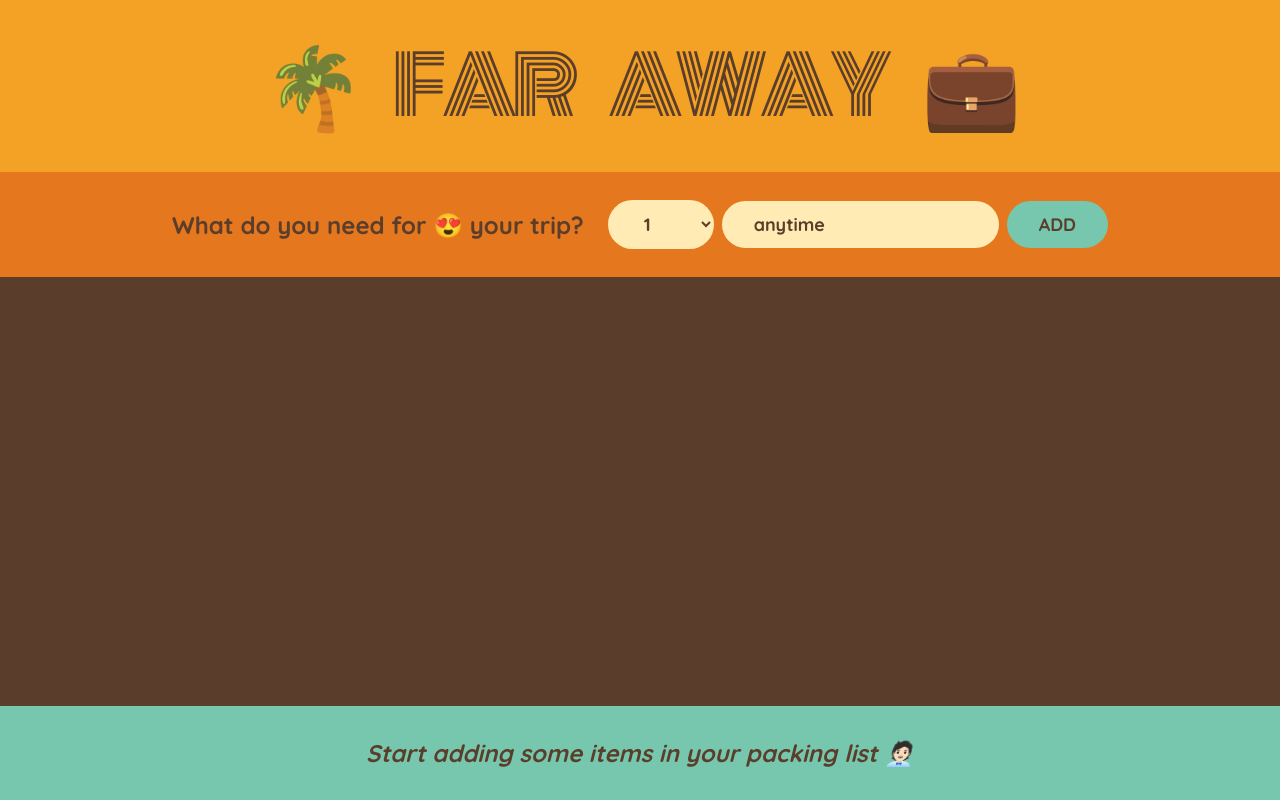
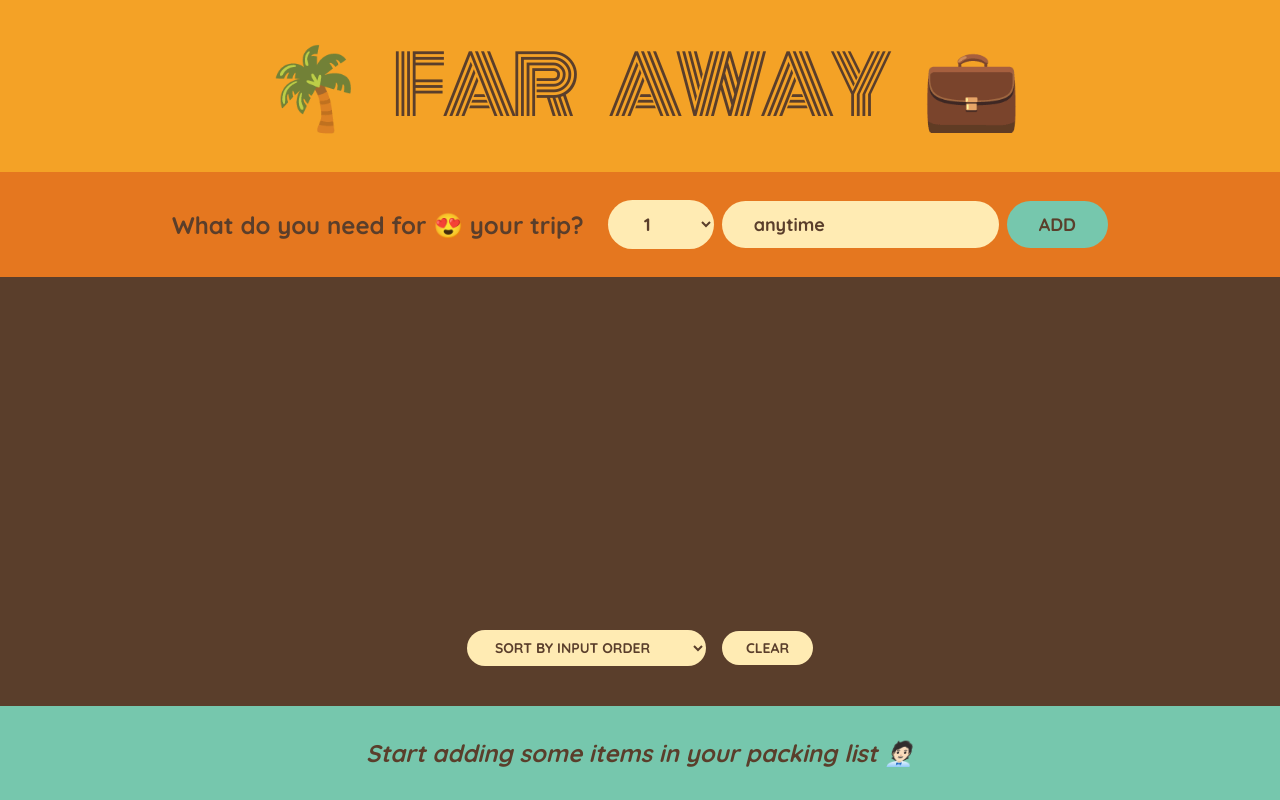
Before and after one commit to Arjunliljo/travel-list, a React (Create React App) app: page / in a window 1280 px wide. Built offline with nearby package versions, Linux system fonts and the light colour scheme.

Commit message:
made packing list button functionol

```diff
--- a/src/App.js
+++ b/src/App.js
@@ -17,6 +17,13 @@ export default function App() {
       )
     );
   };
+  const handleReset = () => {
+    const confirm = window.confirm(
+      "Are you sure you want to delete all items?"
+    );
+
+    if (confirm) setItems([]);
+  };
 
   return (
     <div className="app">
@@ -26,6 +33,7 @@ export default function App() {
         items={items}
         onDeleteItems={handleDeleteItems}
         onToggle={handlePacked}
+        onReset={handleReset}
       />
       <Stats items={items} />
     </div>
@@ -83,36 +91,58 @@ function Form({ onAddItems }) {
   );
 }
 
-function PackingList({ items, onDeleteItems, onToggle }) {
+function PackingList({ items, onDeleteItems, onToggle, onReset }) {
+  const [input, setInput] = useState("input");
+
+  let filterdItems;
+
+  if (input === "input") filterdItems = items.slice();
+  else if (input === "description")
+    filterdItems = items
+      .slice()
+      .sort((a, b) => a.description.localeCompare(b.description));
+  else
+    filterdItems = items
+      .slice()
+      .sort((a, b) => Number(a.packed) - Number(b.packed));
+
   return (
     <div className="list">
       <ul>
-        {items.map((item) => (
+        {filterdItems.map((item) => (
           <Item
-            item={item}
+            items={item}
             onDeleteItems={onDeleteItems}
             key={item.id}
             onToggle={onToggle}
           />
         ))}
       </ul>
+      <div className="actions">
+        <select value={input} onChange={(e) => setInput(e.target.value)}>
+          <option value="input">SORT BY INPUT ORDER</option>
+          <option value="description">SORT BY description</option>
+          <option value="packed">SORT BY packed status</option>
+        </select>
+        <button onClick={onReset}>Clear</button>
+      </div>
     </div>
   );
 }
 
-function Item({ item, onDeleteItems, onToggle }) {
+function Item({ items, onDeleteItems, onToggle }) {
   return (
     <li>
       <input
         type="checkbox"
         style={{ marginRight: "1rem" }}
-        value={item.packed}
-        onChange={() => onToggle(item.id)}
+        value={items.packed}
+        onChange={() => onToggle(items.id)}
       />
-      <span style={item.packed ? { textDecoration: "line-through" } : {}}>
-        {item.quantity} {item.description}
+      <span style={items.packed ? { textDecoration: "line-through" } : {}}>
+        {items.quantity} {items.description}
       </span>
-      <button onClick={onDeleteItems(item.id)}>❌</button>
+      <button onClick={onDeleteItems(items.id)}>❌</button>
     </li>
   );
 }
```
